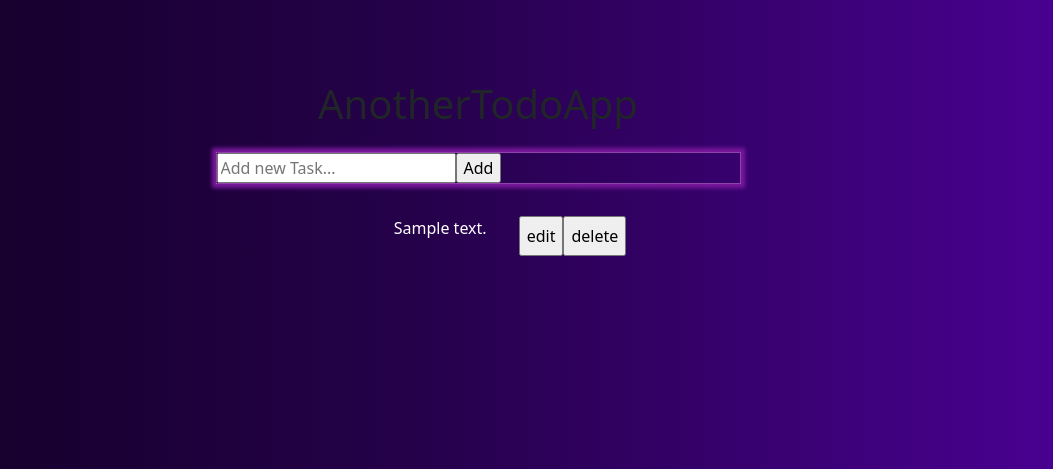
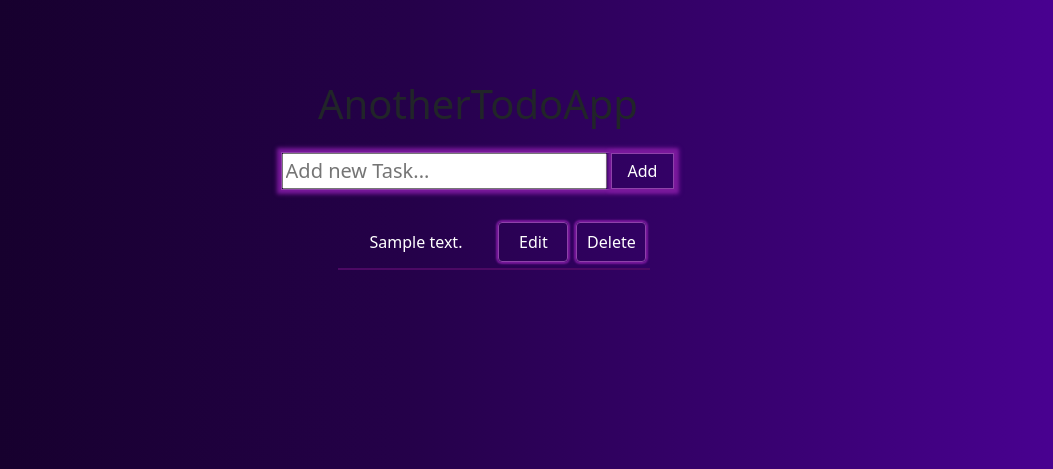
Before and after one commit to davidcinco/AnotherTodoApp, a Django app: page /todo/ in a window 1280 px wide. Shown: the top 469 px of the page, without its empty margins (147-1200 px from the left). Run offline with Django 5.2, Linux system fonts and the light colour scheme; tables that the repository leaves empty hold one stand-in row (values such as "Sample post"); some web fonts are replaced.

Commit message:
class forms, views, templates added

```diff
--- a/AnotherTodoApp/todo/models.py
+++ b/AnotherTodoApp/todo/models.py
@@ -3,13 +3,12 @@ from django.db import models
 # Create your models here.
 class Todo(models.Model):
     todoid = models.AutoField(primary_key=True)
-    tododescription = models.TextField(blank=True, null=True)
-    tododone = models.BooleanField(blank=True, null=True)
+    tododescription = models.TextField(blank=False, null=False)
+    tododone = models.BooleanField(default=False, null=False)
 
     class Meta:
         managed = False
         db_table = 'todo'
-
 
 class Users(models.Model):
     userid = models.AutoField(primary_key=True)
--- a/AnotherTodoApp/todo/static/todo/index.css
+++ b/AnotherTodoApp/todo/static/todo/index.css
@@ -30,12 +30,27 @@ h1 {
 }
 
 form{
-    width: 525px;
+    /* width: 525px; */
     display: flex;
     border: 1px solid #8e42a9;
     box-shadow: 0px 0px 4px 4px #79189c;
 }
 
+input.description {
+    width: 325px;
+    font-size: 1.25rem;
+}
+
+input.addbtn {
+    margin-left: .25em;
+    padding: 0em 1em;
+    border: 1px solid #8e42a9;
+    box-shadow: 0px 0px 3px 3px #79189c;
+    background-color: transparent;
+    color: white;
+}
+
+/* TASK SECTION */
 div.task-nav{
     margin: 2rem 0rem;
     color: white;
@@ -43,8 +58,41 @@ div.task-nav{
 
 div.task-nav ul.ul-task div.div-task {
     display: flex;
+    align-items: center;
+    padding-bottom: 6px;
+    border-bottom: 2px solid #4c0964;
+    /* background-color: #552764; */
 }
 
 div.task-nav ul.ul-task div.div-task p {
     padding: 0em 2rem;
+    margin: 0;
+    font-size: 1rem;
 }
+
+button.btn-task-edit, button.btn-task-delete{
+    width: 70px;
+    padding: 0.45em;
+    margin: 0em .25em;
+    border: none;
+    color: white;
+    border: 1px solid #8e42a9;
+    box-shadow: 0px 0px 2px 2px #79189c;
+}
+
+button.btn-task-edit {
+    border-radius: 4px;
+    background-color: transparent;
+}
+
+button.btn-task-delete {
+    border-radius: 4px;
+    background-color: transparent;
+}
+
+button.btn-task-edit:hover, button.btn-task-delete:hover, input.addbtn:hover{
+    transition: .2s;
+    border: 1px solid #8e42a9;
+    box-shadow: 0px 0px 2px 2px #9b34c1;
+    color: rgb(243, 0, 215);
+}
--- a/AnotherTodoApp/todo/templates/todo/index/index.html
+++ b/AnotherTodoApp/todo/templates/todo/index/index.html
@@ -15,23 +15,28 @@
 <body>
     <main>
         <h1>AnotherTodoApp</h1>
-        <form action="{% url 'create' %}" method="post">
+        <form action="{% url 'todo:create' %}" method="post" enctype="multipart/form-data">
             {% csrf_token %}
             <fieldset>
-                <input type="text" name="description" class="description" id="description" placeholder="Add new Task...">
+                <input type="text" name="tododescription" class="description" id="description" placeholder="Add new Task...">
             </fieldset>
 
             <input type="submit" value="Add" class="addbtn" id="addbtn">
         </form>
-
 
         <div class="task-nav" id="task-nav">
             <ul class="ul-task">
                 {% for task in tasks %}
                     <div class="div-task">
                         <p class="p-task">{{ task.tododescription }}</p>
-                        <input type="button" value="edit" class="btn-task-edit">
-                        <input type="button" value="delete" class="btn-task-delete">
+
+                        <a href="{% url "todo:update" id=task.todoid %}" class="a-task-edit">
+                            <button class="btn-task-edit">Edit</button>
+                        </a>
+
+                        <a href="{% url "todo:delete" id=task.todoid %}" class="a-task-delete">
+                            <button class="btn-task-delete">Delete</button>
+                        </a>
                     </div>
                 {% endfor %}
             </ul>
--- a/AnotherTodoApp/todo/urls.py
+++ b/AnotherTodoApp/todo/urls.py
@@ -1,5 +1,7 @@
 from django.urls import path
 from . import views
+
+app_name = "todo"
 
 urlpatterns = [
     path("", views.index, name="index"),
--- a/AnotherTodoApp/todo/views.py
+++ b/AnotherTodoApp/todo/views.py
@@ -1,23 +1,34 @@
-from django.shortcuts import render
+from django.shortcuts import redirect, render
 from django.http import HttpResponse
 
 from django.template import loader
 from django.shortcuts import render
 
 from .models import Todo
+from .forms import TodoForm
 
 # Create your views here.
 def index(request):
     todos = Todo.objects.all()
-
-    context = {"message": "hello world", "tasks": todos}
+    context = {"tasks": todos}
     return render(request, 'todo/index/index.html', context)
 
 def create(request):
-    return HttpResponse("create views from todo")
+    form = TodoForm
+    if request.method == "POST":
+        form = TodoForm(request.POST)
+        if form.is_valid():
+            form.save()
+
+    return redirect("todo:index")
+
 
 def update(request, id):
     return HttpResponse(f"update views from todo - {id}")
 
 def delete(request, id):
-    return HttpResponse(f"delete views from todo - {id}")
+    task = Todo.objects.get(pk=id)
+    if task.DoesNotExist():
+        task.delete()
+
+    return redirect("todo:index")
```
Also changed, not shown: AnotherTodoApp/todo/forms.py (added, +7 -0 lines).
